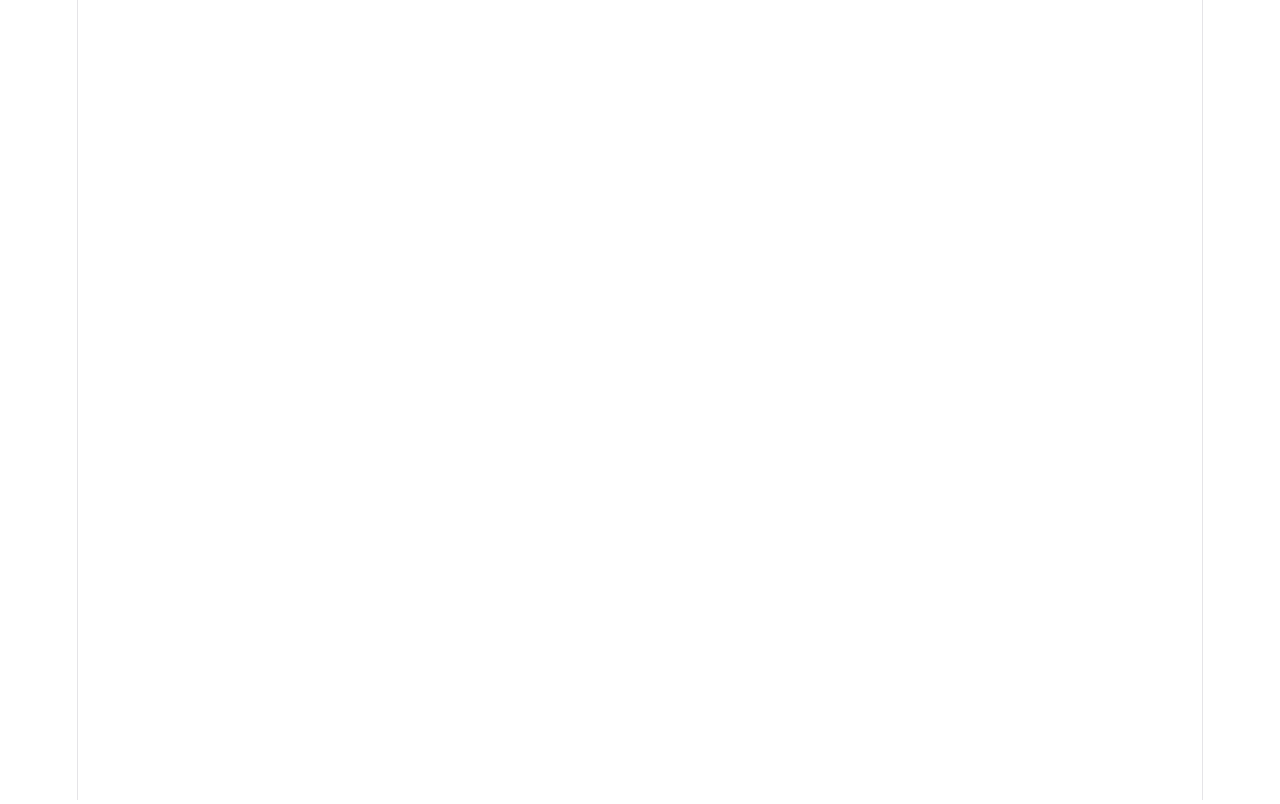
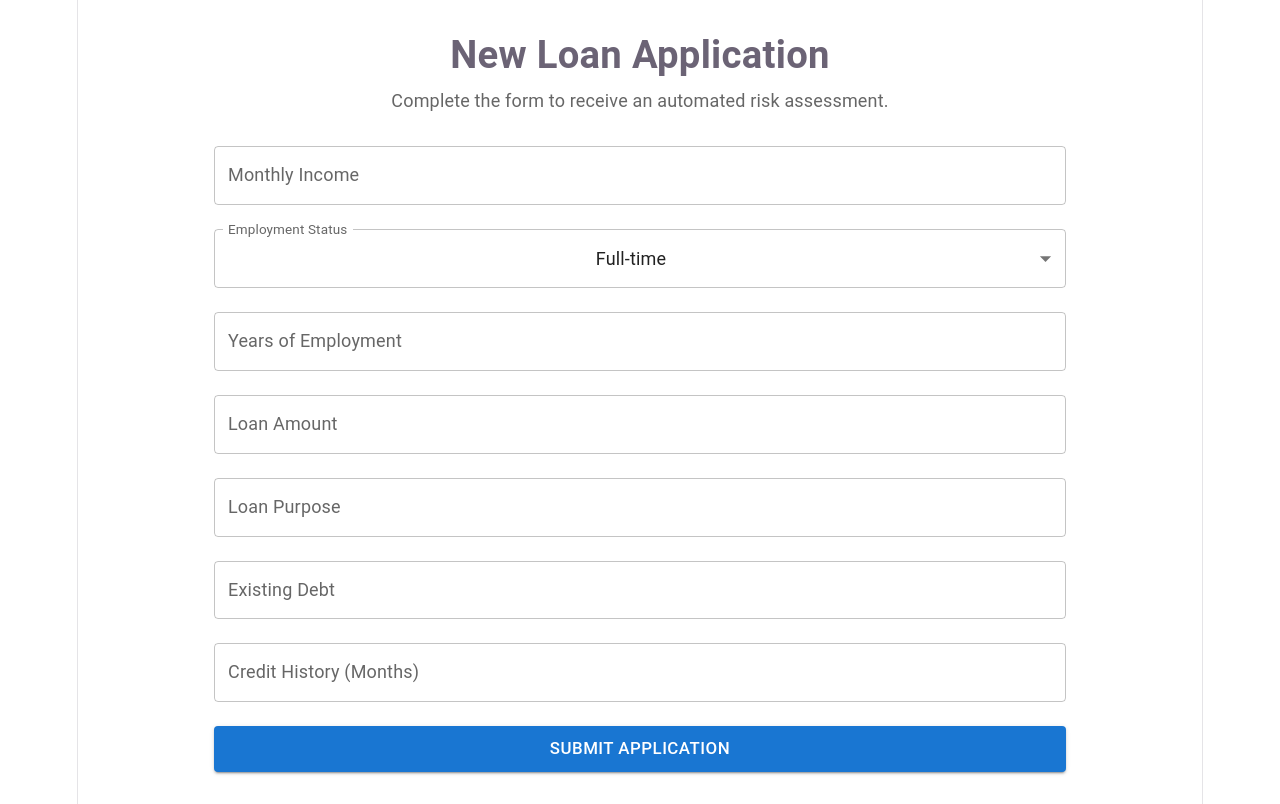
Before and after one commit to niloufar-samadzadeh/SmartLend, a React (Vite) app in the folder frontend/: page /apply in a window 1280 px wide. Before the commit this address had no page. Built offline with nearby package versions, Linux system fonts and the light colour scheme; sample sign-in values are in the browser's storage.

Commit message:
feat: add end-to-end loan application submission

```diff
--- a/frontend/src/App.tsx
+++ b/frontend/src/App.tsx
@@ -1,12 +1,30 @@
 import { Routes, Route } from "react-router-dom";
 import LoginPage from "./pages/LoginPage";
 import DashboardPage from "./pages/DashboardPage";
+import ProtectedRoute from "./components/ProtectedRoute";
+import LoanApplicationPage from "./pages/LoanApplicationPage";
 
 function App() {
   return (
     <Routes>
       <Route path="/" element={<LoginPage />} />
-      <Route path="/dashboard" element={<DashboardPage />} />
+
+      <Route
+        path="/dashboard"
+        element={
+          <ProtectedRoute>
+            <DashboardPage />
+          </ProtectedRoute>
+        }
+      />
+      <Route
+        path="/apply"
+        element={
+          <ProtectedRoute>
+            <LoanApplicationPage />
+          </ProtectedRoute>
+        }
+      />
     </Routes>
   );
 }
--- a/frontend/src/api/axios.ts
+++ b/frontend/src/api/axios.ts
@@ -1,5 +1,18 @@
 import axios from "axios";
 
-export default axios.create({
+const api = axios.create({
   baseURL: "http://localhost:5123/api",
 });
+
+api.interceptors.request.use((config) => {
+
+  const token = localStorage.getItem("token");
+
+  if (token) {
+    config.headers.Authorization = `Bearer ${token}`;
+  }
+
+  return config;
+});
+
+export default api;
--- /dev/null
+++ b/frontend/src/components/ProtectedRoute.tsx
@@ -0,0 +1,17 @@
+import { useContext } from "react";
+import { Navigate } from "react-router-dom";
+import { AuthContext } from "../contexts/AuthContext";
+
+export default function ProtectedRoute({
+  children,
+}: {
+  children: React.ReactNode;
+}) {
+  const { token } = useContext(AuthContext);
+
+  if (!token) {
+    return <Navigate to="/" replace />;
+  }
+
+  return children;
+}
--- a/frontend/src/pages/DashboardPage.tsx
+++ b/frontend/src/pages/DashboardPage.tsx
@@ -1,3 +1,98 @@
+import { useContext } from "react";
+import { useNavigate } from "react-router-dom";
+import {
+  AppBar,
+  Box,
+  Button,
+  Card,
+  CardContent,
+  Container,
+  Stack,
+  Toolbar,
+  Typography,
+} from "@mui/material";
+import AddIcon from "@mui/icons-material/Add";
+import { AuthContext } from "../contexts/AuthContext";
+
 export default function DashboardPage() {
-  return <h1>Dashboard</h1>;
+  const { logout } = useContext(AuthContext);
+  const navigate = useNavigate();
+
+  const handleLogout = () => {
+    logout();
+    navigate("/");
+  };
+
+  return (
+    <>
+      <AppBar position="static">
+        <Toolbar>
+          <Typography variant="h6" sx={{ flexGrow: 1 }}>
+            SmartLend
+          </Typography>
+
+          <Button color="inherit" onClick={handleLogout}>
+            Logout
+          </Button>
+        </Toolbar>
+      </AppBar>
+
+      <Container maxWidth="lg">
+        <Box sx={{ py: 4 }}>
+          <Stack
+            direction={{ xs: "column", sm: "row" }}
+            justifyContent="space-between"
+            alignItems={{ xs: "stretch", sm: "center" }}
+            spacing={2}
+          >
+            <Box>
+              <Typography
+                variant="h4"
+                sx={{ fontWeight: 700 }}
+              >
+                Dashboard
+              </Typography>
+
+              <Typography
+                sx={{
+                  color: "text.secondary",
+                  mt: 1,
+                }}
+              >
+                Manage your loan applications and review their status.
+              </Typography>
+            </Box>
+
+            <Button
+              variant="contained"
+              startIcon={<AddIcon />}
+              onClick={() => navigate("/apply")}
+            >
+              New Loan Application
+            </Button>
+          </Stack>
+
+          <Card sx={{ mt: 4 }}>
+            <CardContent>
+              <Typography
+                variant="h6"
+                sx={{ fontWeight: 600 }}
+              >
+                My Applications
+              </Typography>
+
+              <Typography
+                sx={{
+                  color: "text.secondary",
+                  mt: 2,
+                }}
+              >
+                Your submitted loan applications will appear here.
+              </Typography>
+            </CardContent>
+          </Card>
+        </Box>
+      </Container>
+    </>
+  );
 }
--- /dev/null
+++ b/frontend/src/pages/LoanApplicationPage.tsx
@@ -0,0 +1,127 @@
+import { useNavigate } from "react-router-dom";
+import { createLoanApplication } from "../services/loanService";
+import { useState } from "react";
+import {
+    Box,
+    Button,
+    Container,
+    MenuItem,
+    Stack,
+    TextField,
+    Typography,
+} from "@mui/material";
+
+export default function LoanApplicationPage() {
+    const [monthlyIncome, setMonthlyIncome] = useState("");
+    const [employmentStatus, setEmploymentStatus] = useState("Full-time");
+    const [employmentYears, setEmploymentYears] = useState("");
+    const [loanAmount, setLoanAmount] = useState("");
+    const [loanPurpose, setLoanPurpose] = useState("");
+    const [existingDebt, setExistingDebt] = useState("");
+    const [creditHistoryMonths, setCreditHistoryMonths] = useState("");
+    const navigate = useNavigate();
+
+    const handleSubmit = async () => {
+        try {
+            const result = await createLoanApplication({
+                userId: 1,
+                monthlyIncome: Number(monthlyIncome),
+                employmentStatus,
+                employmentYears: Number(employmentYears),
+                loanAmount: Number(loanAmount),
+                loanPurpose,
+                existingDebt: Number(existingDebt),
+                creditHistoryMonths: Number(creditHistoryMonths),
+            });
+
+            alert(
+                `Application submitted!\nRisk Score: ${result.riskScore}\nStatus: ${result.status}`
+            );
+
+            navigate("/dashboard");
+        } catch (error) {
+            console.error(error);
+            alert("Failed to submit application.");
+        }
+    };
+    return (
+        <Container maxWidth="md">
+            <Box sx={{ py: 4 }}>
+                <Typography
+                    variant="h4"
+                    sx={{ fontWeight: 700 }}
+                >
+                    New Loan Application
+                </Typography>
+
+                <Typography
+                    sx={{
+                        color: "text.secondary",
+                        mt: 1,
+                    }}
+                >
+                    Complete the form to receive an automated risk assessment.
+                </Typography>
+                <Stack spacing={3} sx={{ mt: 4 }}>
+
+                    <TextField
+                        label="Monthly Income"
+                        value={monthlyIncome}
+                        onChange={(e) => setMonthlyIncome(e.target.value)}
+                    />
+
+                    <TextField
+                        select
+                        label="Employment Status"
+                        value={employmentStatus}
+                        onChange={(e) => setEmploymentStatus(e.target.value)}
+                    >
+                        <MenuItem value="Full-time">Full-time</MenuItem>
+                        <MenuItem value="Part-time">Part-time</MenuItem>
+                        <MenuItem value="Self-employed">Self-employed</MenuItem>
+                        <MenuItem value="Unemployed">Unemployed</MenuItem>
+                    </TextField>
+
+                    <TextField
+                        label="Years of Employment"
+                        value={employmentYears}
+                        onChange={(e) => setEmploymentYears(e.target.value)}
+                    />
+
+                    <TextField
+                        label="Loan Amount"
+                        value={loanAmount}
+                        onChange={(e) => setLoanAmount(e.target.value)}
+                    />
+
+                    <TextField
+                        label="Loan Purpose"
+                        value={loanPurpose}
+                        onChange={(e) => setLoanPurpose(e.target.value)}
+                    />
+
+                    <TextField
+                        label="Existing Debt"
+                        value={existingDebt}
+                        onChange={(e) => setExistingDebt(e.target.value)}
+                    />
+
+                    <TextField
+                        label="Credit History (Months)"
+                        value={creditHistoryMonths}
+                        onChange={(e) => setCreditHistoryMonths(e.target.value)}
+                    />
+
+                    <Button
+                        variant="contained"
+                        size="large"
+                        onClick={handleSubmit}
+                    >
+                        Submit Application
+                    </Button>
+
+                </Stack>
+            </Box>
+        </Container>
+    );
+}
--- /dev/null
+++ b/frontend/src/services/loanService.ts
@@ -0,0 +1,19 @@
+import axios from "../api/axios";
+import type {
+  LoanApplicationRequest,
+  LoanApplicationResponse,
+} from "../types/loan";
+
+export async function createLoanApplication(
+  request: LoanApplicationRequest
+): Promise<LoanApplicationResponse> {
+
+
+  const response =
+    await axios.post<LoanApplicationResponse>(
+      "/LoanApplications",
+      request
+    );
+
+  return response.data;
+}
--- /dev/null
+++ b/frontend/src/types/loan.ts
@@ -0,0 +1,16 @@
+export interface LoanApplicationRequest {
+  userId: number;
+  monthlyIncome: number;
+  employmentStatus: string;
+  employmentYears: number;
+  loanAmount: number;
+  loanPurpose: string;
+  existingDebt: number;
+  creditHistoryMonths: number;
+}
+
+export interface LoanApplicationResponse {
+  id: number;
+  status: number;
+  riskScore: number | null;
+}
```
